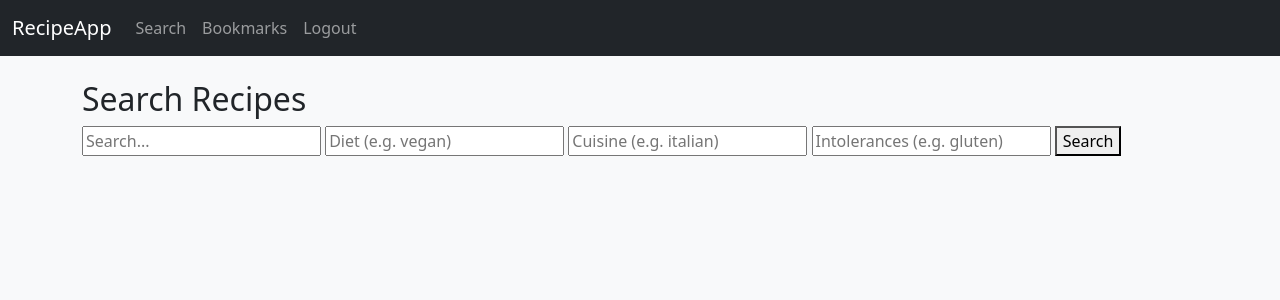
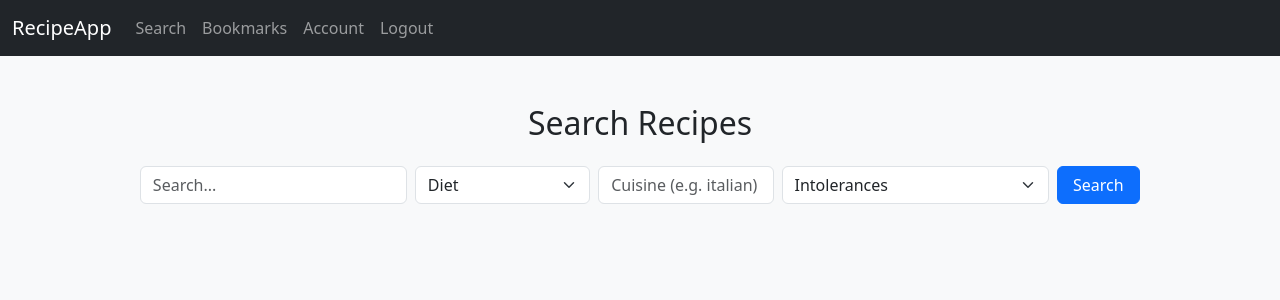
Before and after one commit to cenesdeveloper/Recipy_Finder, a Flask app: page /search in a window 1280 px wide. Shown: the top 300 px of the page. Run offline with Flask 3, Linux system fonts and the light colour scheme; a user stored in the database is signed in; data that the repository does not hold is empty.

Commit message:
Added account settings

```diff
--- a/app/routes.py
+++ b/app/routes.py
@@ -6,7 +6,7 @@ from werkzeug.security import generate_password_hash, check_password_hash
 
 from app import db
 from app.models import User
-from app.forms import RegisterForm, LoginForm
+from app.forms import RegisterForm, LoginForm, UpdateAccountForm
 from app.utils import search_recipes
 from app.models import RecipeBookmark
 from flask import request
@@ -110,3 +110,19 @@ def bookmark():
         flash('Recipe already bookmarked.', 'info')
 
     return redirect(url_for('main.search'))
+
+@main.route('/account', methods=['GET', 'POST'])
+@login_required
+def account():
+    form = UpdateAccountForm()
+    if form.validate_on_submit():
+        if not check_password_hash(current_user.password, form.current_password.data):
+            flash("Current password is incorrect.", "danger")
+        else:
+            if form.username.data:
+                current_user.username = form.username.data
+            if form.new_password.data:
+                current_user.password = generate_password_hash(form.new_password.data)
+            db.session.commit()
+            flash("Account updated successfully.", "success")
+    return render_template('account.html', form=form)
--- a/app/templates/base.html
+++ b/app/templates/base.html
@@ -24,6 +24,9 @@
                 </li>
                 <li class="nav-item">
                     <a class="nav-link" href="{{ url_for('main.bookmarks') }}">Bookmarks</a>
+                </li>
+                <li class="nav-item">
+                    <a class="nav-link" href="{{ url_for('main.account') }}">Account</a>
                 </li>
                 <li class="nav-item">
                     <a class="nav-link" href="{{ url_for('main.logout') }}">Logout</a>
--- a/app/templates/search.html
+++ b/app/templates/search.html
@@ -1,17 +1,52 @@
 {% extends 'base.html' %}
 {% block title %}Search Recipes{% endblock %}
 {% block content %}
-<h2>Search Recipes</h2>
-<form method="GET" action="{{ url_for('main.search') }}">
-    <input type="text" name="query" placeholder="Search..." required>
-    <input type="text" name="diet" placeholder="Diet (e.g. vegan)">
-    <input type="text" name="cuisine" placeholder="Cuisine (e.g. italian)">
-    <input type="text" name="intolerances" placeholder="Intolerances (e.g. gluten)">
-    <button type="submit">Search</button>
+<div class="container my-5">
+    <h2 class="text-center mb-4">Search Recipes</h2>
+    <form method="GET" action="{{ url_for('main.search') }}" class="row g-2 justify-content-center mb-5">
+        <div class="col-md-3">
+            <input type="text" class="form-control" name="query" placeholder="Search..." required>
+        </div>
+        <div class="col-md-2">
+            <select name="diet" class="form-select">
+                <option value="">Diet</option>
+                <option value="vegetarian">Vegetarian</option>
+                <option value="vegan">Vegan</option>
+                <option value="pescetarian">Pescetarian</option>
+                <option value="paleo">Paleo</option>
+                <option value="primal">Primal</option>
+                <option value="ketogenic">Ketogenic</option>
+                <option value="whole30">Whole30</option>
+                <option value="gluten free">Gluten Free</option>
+                <option value="dairy free">Dairy Free</option>
+            </select>
+        </div>
+        <div class="col-md-2">
+            <input type="text" class="form-control" name="cuisine" placeholder="Cuisine (e.g. italian)">
+        </div>
+        <div class="col-md-3">
+            <select name="intolerances" class="form-select">
+                <option value="">Intolerances</option>
+                <option value="dairy">Dairy</option>
+                <option value="egg">Egg</option>
+                <option value="gluten">Gluten</option>
+                <option value="peanut">Peanut</option>
+                <option value="sesame">Sesame</option>
+                <option value="seafood">Seafood</option>
+                <option value="shellfish">Shellfish</option>
+                <option value="soy">Soy</option>
+                <option value="sulfite">Sulfite</option>
+                <option value="tree nut">Tree Nut</option>
+                <option value="wheat">Wheat</option>
+            </select>
+        </div>
+        <div class="col-md-1 d-grid">
+            <button type="submit" class="btn btn-primary">Search</button>
+        </div>
     </form>
 
     {% if recipes %}
-<h3>Results:</h3>
+    <h3 class="mb-3">Results:</h3>
     <div class="recipe-grid d-flex flex-wrap gap-3 mt-3">
         {% for recipe in recipes %}
         <div class="card recipe-card" style="width: 18rem;">
@@ -59,4 +94,5 @@
         {% endfor %}
     </div>
     {% endif %}
+</div>
 {% endblock %}
--- a/app/utils.py
+++ b/app/utils.py
@@ -15,7 +15,7 @@ def search_recipes(query, diet=None, intolerances=None, cuisine=None):
         "diet": diet,
         "intolerances": intolerances,
         "cuisine": cuisine,
-        "number": 1,
+        "number": 5,
         "addRecipeInformation": True
     }
 
```
Also changed, not shown: app/forms.py (+7 -0 lines), app/templates/account.html (added, +34 -0 lines), app/templates/login.html (+24 -8 lines), app/templates/register.html (+25 -9 lines). Lines whose indentation alone changed are shown as unchanged.
